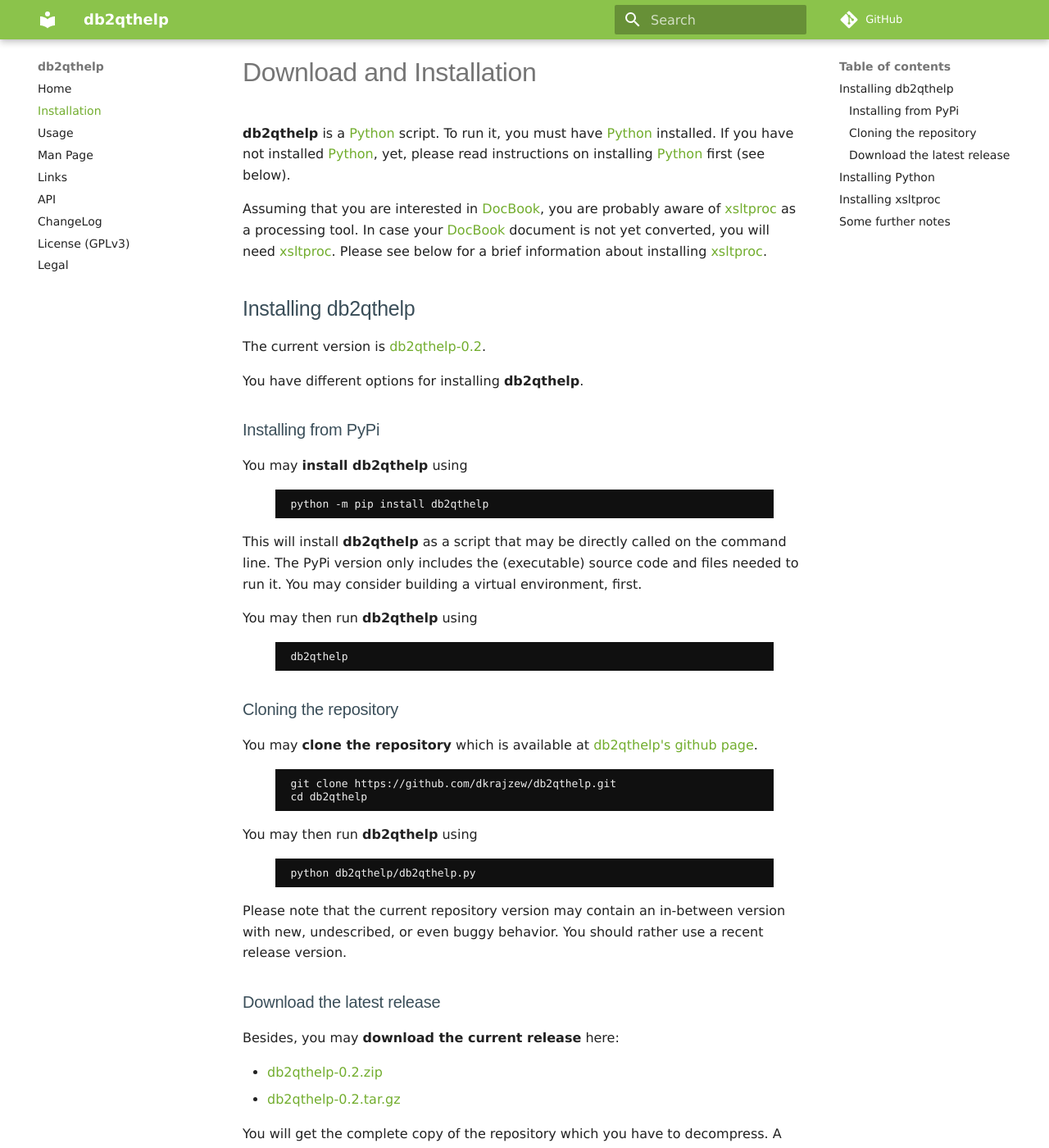
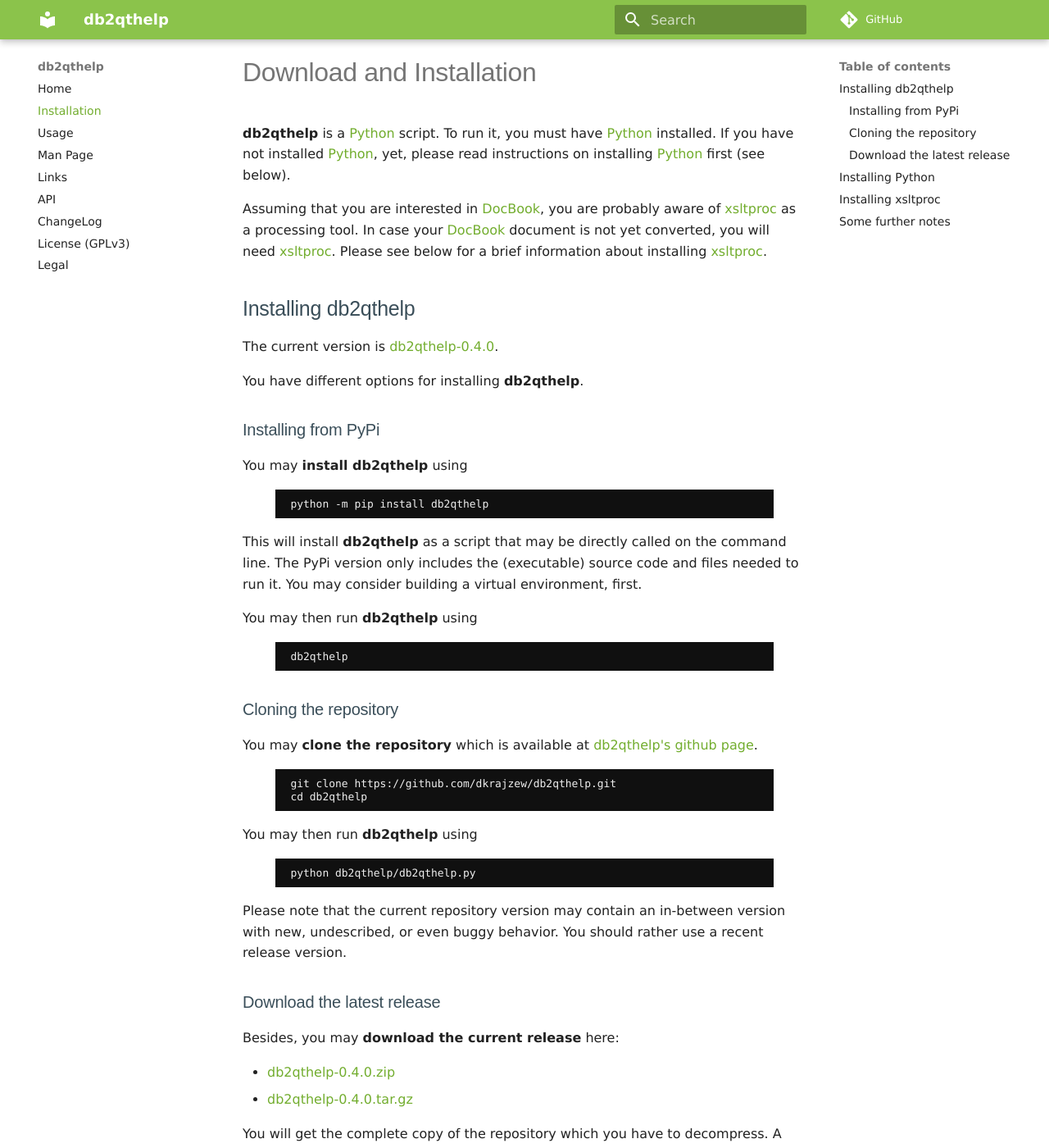
Before and after one commit to dkrajzew/db2qthelp, an MkDocs documentation site: the page built from docs/install.md, in a window 1280 px wide and 1400 px high. Shown: the whole window at 82% size. Built offline with MkDocs 1.6.1 and Material for MkDocs 9.7.7, drawn with Linux system fonts in a browser that asks for light colours; comment, search, counter and statistics services are not loaded; some of the changed text lies outside the part shown.

Commit message:
patching version information

````diff
--- a/docs/install.md
+++ b/docs/install.md
@@ -7,7 +7,7 @@ Assuming that you are interested in [DocBook](https://docbook.org/), you are pro
 
 ## Installing db2qthelp
 
-The current version is [db2qthelp-0.2](https://github.com/dkrajzew/db2qthelp/releases/tag/0.2).
+The current version is [db2qthelp-0.4.0](https://github.com/dkrajzew/db2qthelp/releases/tag/0.4.0).
 
 You have different options for installing __db2qthelp__.
 
@@ -48,10 +48,10 @@ Please note that the current repository version may contain an in-between versio
 
 Besides, you may __download the current release__ here:
 
-* [db2qthelp-0.2.zip](https://github.com/dkrajzew/db2qthelp/archive/refs/tags/0.2.zip)
-* [db2qthelp-0.2.tar.gz](https://github.com/dkrajzew/db2qthelp/archive/refs/tags/0.2.tar.gz)
+* [db2qthelp-0.4.0.zip](https://github.com/dkrajzew/db2qthelp/archive/refs/tags/0.4.0.zip)
+* [db2qthelp-0.4.0.tar.gz](https://github.com/dkrajzew/db2qthelp/archive/refs/tags/0.4.0.tar.gz)
 
-You will get the complete copy of the repository which you have to decompress. A folder named ```db2qthelp-0.2``` will be generated.
+You will get the complete copy of the repository which you have to decompress. A folder named ```db2qthelp-0.4.0``` will be generated.
 
 You may run __db2qthelp__ using
 
````
Also changed, not shown: README.md (+2 -2 lines), docs/index.md (+2 -2 lines), 7 other files.
